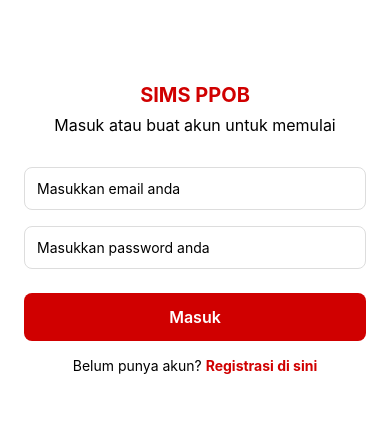
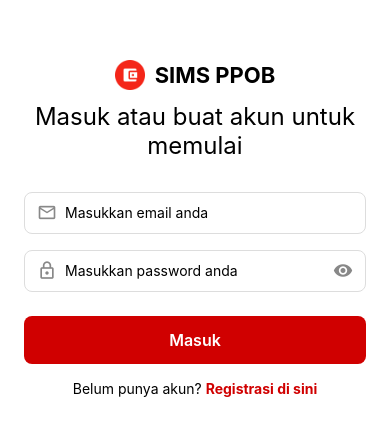
Before and after one commit to khisan/nutech_test_rn, a React Native app: screen /login in a window 390 px wide. Shown: the part 194-630 px from the top of the page. Built offline with nearby package versions, Linux system fonts and the light colour scheme.

Commit message:
feat: add logo image and flow form validation

```diff
--- a/src/screens/LoginScreen.tsx
+++ b/src/screens/LoginScreen.tsx
@@ -1,4 +1,4 @@
-import React from 'react';
+import React, {useState} from 'react';
 import {
   View,
   Text,
@@ -9,6 +9,7 @@
 } from 'react-native';
 import {useForm, Controller} from 'react-hook-form';
 import {useNavigation} from '@react-navigation/native';
+import MaterialCommunityIcons from 'react-native-vector-icons/MaterialCommunityIcons';
 
 const LoginScreen = () => {
   const navigation = useNavigation();
@@ -19,32 +20,62 @@
   } = useForm();
 
   const onSubmit = data => {
-    console.log(data);
-    // navigation.replace('Home');
+    console.log(data.email);
+    console.log(data.password);
+
+    // Contoh lempar ke login API
+    // loginUser(data.email, data.password);
   };
+
+  const [showPassword, setShowPassword] = useState(false);
 
   return (
     <View style={styles.container}>
-      {/* Logo */}
-      {/* <Image
-        source={require('../assets/logo.png')} // ganti sesuai path logomu
-        style={styles.logo}
-      /> */}
-
+      <View
+        style={{
+          flexDirection: 'row',
+          alignItems: 'center',
+          justifyContent: 'center',
+          marginBottom: 12,
+        }}>
+        <Image
+          source={require('../assets/Logo.png')}
+          style={{width: 30, height: 30, marginRight: 10}}
+        />
         <Text style={styles.heading}>SIMS PPOB</Text>
+      </View>
       <Text style={styles.subheading}>Masuk atau buat akun untuk memulai</Text>
 
       {/* Email input */}
       <Controller
         control={control}
         name="email"
+        rules={{required: 'Harap diisi'}}
         render={({field: {onChange, value}}) => (
+          <>
+            <View
+              style={[
+                styles.inputWrapper,
+                errors.email && {borderColor: 'red'},
+              ]}>
+              <MaterialCommunityIcons
+                name="email-outline"
+                size={20}
+                color="#888"
+                style={styles.inputIcon}
+              />
               <TextInput
                 placeholder="Masukkan email anda"
-            style={styles.input}
+                style={styles.inputField}
                 onChangeText={onChange}
                 value={value}
+                keyboardType="email-address"
               />
+            </View>
+            {errors.email && (
+              <Text style={styles.errorText}>{errors.email.message}</Text>
+            )}
+          </>
         )}
       />
 
@@ -52,21 +83,48 @@
       <Controller
         control={control}
         name="password"
+        rules={{required: 'Harap diisi'}}
         render={({field: {onChange, value}}) => (
+          <>
+            <View
+              style={[
+                styles.inputWrapper,
+                errors.email && {borderColor: 'red'},
+              ]}>
+              <MaterialCommunityIcons
+                name="lock-outline"
+                size={20}
+                color="#888"
+                style={styles.inputIcon}
+              />
               <TextInput
                 placeholder="Masukkan password anda"
-            secureTextEntry
-            style={styles.input}
+                secureTextEntry={!showPassword}
+                style={styles.inputField}
                 onChangeText={onChange}
                 value={value}
               />
+              <TouchableOpacity onPress={() => setShowPassword(!showPassword)}>
+                <MaterialCommunityIcons
+                  name={showPassword ? 'eye-off' : 'eye'}
+                  size={20}
+                  color="#888"
+                />
+              </TouchableOpacity>
+            </View>
+            {errors.password && (
+              <Text style={styles.errorText}>{errors.password.message}</Text>
+            )}
+          </>
         )}
       />
 
       {/* Button */}
       <TouchableOpacity
         style={styles.button}
-        onPress={() => navigation.navigate('main')}>
+        onPress={() => {
+          handleSubmit(onSubmit)();
+        }}>
         <Text style={styles.buttonText}>Masuk</Text>
       </TouchableOpacity>
 
@@ -95,15 +153,15 @@
     width: 48,
     height: 48,
     marginBottom: 16,
+    marginRight: 12,
   },
   heading: {
-    fontSize: 20,
+    fontSize: 22,
     fontWeight: 'bold',
-    color: '#D00000',
-    marginBottom: 8,
+    color: 'greydark',
   },
   subheading: {
-    fontSize: 16,
+    fontSize: 24,
     textAlign: 'center',
     marginBottom: 32,
   },
@@ -136,6 +194,31 @@
     color: '#D00000',
     fontWeight: 'bold',
   },
+  inputWrapper: {
+    flexDirection: 'row',
+    alignItems: 'center',
+    borderWidth: 1,
+    borderColor: '#ddd',
+    borderRadius: 8,
+    paddingHorizontal: 12,
+    marginBottom: 16,
+    width: '100%',
+  },
+  inputIcon: {
+    marginRight: 8,
+  },
+  inputField: {
+    flex: 1,
+    height: 40,
+  },
+  errorText: {
+    color: 'red',
+    alignSelf: 'flex-start',
+    marginBottom: 12,
+    marginTop: -12,
+    marginLeft: 4,
+    fontSize: 12,
+  },
 });
 
 export default LoginScreen;
```
Also changed, not shown: src/assets/Logo.png (added). Lines whose indentation alone changed are shown as unchanged.
